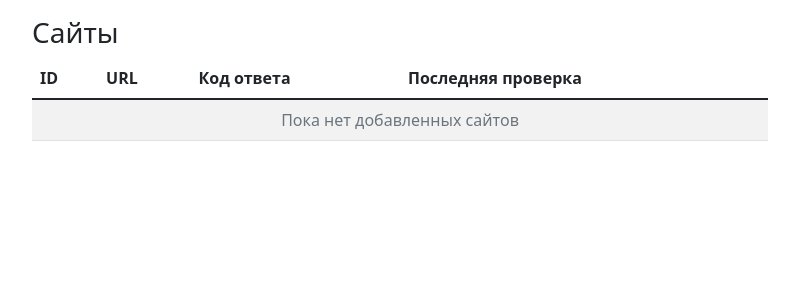
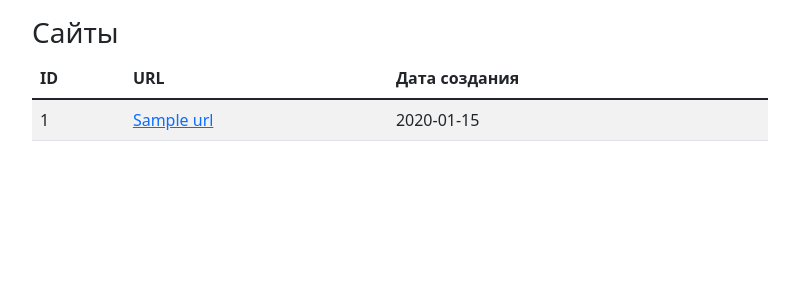
Before and after one commit to Greshn1k92/python-project-83, a Flask app: page /urls in a window 1280 px wide. Shown: the part 56-356 px from the top of the page, without its empty margins (240-1039 px from the left). Run offline with Flask 3, Linux system fonts and the light colour scheme; a database or web service that is not in the repository returns one stand-in record (values such as "Sample title"); some libraries are stand-ins or nearby versions.

Commit message:
Добавлена поддержка базы данных PostgreSQL
- Создан файл database.sql с таблицей urls
- Добавлен модуль database.py для работы с БД
- Реализована валидация URL
- Добавлены обработчики для работы с URL
- Обновлены шаблоны с атрибутами data-test
- Добавлена поддержка psycopg2-binary и validators

```diff
--- /dev/null
+++ b/database.sql
@@ -0,0 +1,5 @@
+CREATE TABLE urls (
+    id bigint PRIMARY KEY GENERATED ALWAYS AS IDENTITY,
+    name varchar(255) NOT NULL UNIQUE,
+    created_at timestamp DEFAULT CURRENT_TIMESTAMP
+);
--- a/page_analyzer/app.py
+++ b/page_analyzer/app.py
@@ -1,6 +1,7 @@
 import os
-from flask import Flask, render_template, request, flash, redirect, url_for
+from flask import Flask, render_template, request, flash, redirect, url_for, abort
 from dotenv import load_dotenv
+from .database import validate_url, add_url, get_url_by_id, get_all_urls, get_url_by_name
 
 load_dotenv()
 
@@ -17,15 +18,40 @@ def index():
 def urls():
     if request.method == 'POST':
         url = request.form.get('url')
-        if not url:
-            flash('URL обязателен', 'error')
-            return redirect(url_for('index'))
 
-        # Здесь будет логика обработки URL
-        flash('Страница успешно проверена', 'success')
-        return redirect(url_for('urls'))
+        # Валидация URL
+        is_valid, error_message = validate_url(url)
+        if not is_valid:
+            flash(error_message, 'error')
+            return render_template('index.html', url=url), 422
 
-    return render_template('urls.html')
+        # Проверяем, существует ли URL уже в базе
+        existing_url = get_url_by_name(url)
+        if existing_url:
+            flash('Страница уже существует', 'info')
+            return redirect(url_for('url_show', id=existing_url[0]))
+
+        # Добавляем новый URL
+        try:
+            url_id = add_url(url)
+            flash('Страница успешно добавлена', 'success')
+            return redirect(url_for('url_show', id=url_id))
+        except Exception as e:
+            flash('Произошла ошибка при добавлении URL', 'error')
+            return render_template('index.html', url=url), 422
+
+    # GET запрос - показываем список всех URL
+    urls_list = get_all_urls()
+    return render_template('urls.html', urls=urls_list)
+
+
+@app.route('/urls/<int:id>')
+def url_show(id):
+    url_data = get_url_by_id(id)
+    if not url_data:
+        abort(404)
+
+    return render_template('url_show.html', url=url_data)
 
 
 if __name__ == '__main__':
--- /dev/null
+++ b/page_analyzer/database.py
@@ -0,0 +1,80 @@
+import psycopg2
+import os
+from dotenv import load_dotenv
+from urllib.parse import urlparse
+import validators
+
+load_dotenv()
+
+DATABASE_URL = os.getenv('DATABASE_URL')
+
+
+def get_db_connection():
+    """Получение соединения с базой данных"""
+    return psycopg2.connect(DATABASE_URL)
+
+
+def validate_url(url):
+    """Валидация URL"""
+    if not url:
+        return False, "URL обязателен"
+
+    if len(url) > 255:
+        return False, "URL превышает 255 символов"
+
+    if not validators.url(url):
+        return False, "Некорректный URL"
+
+    return True, ""
+
+
+def add_url(url):
+    """Добавление URL в базу данных"""
+    conn = get_db_connection()
+    try:
+        with conn.cursor() as cur:
+            cur.execute(
+                "INSERT INTO urls (name) VALUES (%s) ON CONFLICT (name) DO NOTHING RETURNING id",
+                (url,)
+            )
+            result = cur.fetchone()
+            conn.commit()
+            return result[0] if result else None
+    except Exception as e:
+        conn.rollback()
+        raise e
+    finally:
+        conn.close()
+
+
+def get_url_by_id(url_id):
+    """Получение URL по ID"""
+    conn = get_db_connection()
+    try:
+        with conn.cursor() as cur:
+            cur.execute("SELECT id, name, created_at FROM urls WHERE id = %s", (url_id,))
+            return cur.fetchone()
+    finally:
+        conn.close()
+
+
+def get_all_urls():
+    """Получение всех URL, отсортированных по дате создания (новые первые)"""
+    conn = get_db_connection()
+    try:
+        with conn.cursor() as cur:
+            cur.execute("SELECT id, name, created_at FROM urls ORDER BY created_at DESC")
+            return cur.fetchall()
+    finally:
+        conn.close()
+
+
+def get_url_by_name(name):
+    """Получение URL по имени"""
+    conn = get_db_connection()
+    try:
+        with conn.cursor() as cur:
+            cur.execute("SELECT id, name, created_at FROM urls WHERE name = %s", (name,))
+            return cur.fetchone()
+    finally:
+        conn.close()
--- a/page_analyzer/templates/index.html
+++ b/page_analyzer/templates/index.html
@@ -8,7 +8,7 @@
         <h1 class="display-3">Анализатор страниц</h1>
         <p class="lead">Бесплатно проверяйте сайты на SEO пригодность</p>
         <form action="{{ url_for('urls') }}" method="post" class="d-flex justify-content-center">
-            <input type="text" name="url" placeholder="https://www.example.com" required class="form-control form-control-lg">
+            <input type="text" name="url" placeholder="https://www.example.com" required class="form-control form-control-lg" value="{{ url or '' }}">
             <input type="submit" class="btn btn-primary btn-lg ms-3 px-5 text-uppercase mx-3" value="Проверить">
         </form>
     </div>
--- a/page_analyzer/templates/urls.html
+++ b/page_analyzer/templates/urls.html
@@ -7,22 +7,30 @@
     <div class="col-12 col-md-10 col-lg-8 mx-auto">
         <h1 class="h3">Сайты</h1>
         <div class="table-responsive">
-            <table class="table table-striped">
+            <table class="table table-striped" data-test="urls">
                 <thead>
                     <tr>
                         <th>ID</th>
                         <th>URL</th>
-                        <th>Код ответа</th>
-                        <th>Последняя проверка</th>
+                        <th>Дата создания</th>
                     </tr>
                 </thead>
                 <tbody>
-                    <!-- Здесь будет список сайтов -->
-                    <tr>
-                        <td colspan="4" class="text-center text-muted">
-                            Пока нет добавленных сайтов
-                        </td>
-                    </tr>
+                    {% if urls %}
+                        {% for url in urls %}
+                        <tr>
+                            <td>{{ url[0] }}</td>
+                            <td><a href="{{ url_for('url_show', id=url[0]) }}">{{ url[1] }}</a></td>
+                            <td>{{ url[2].strftime('%Y-%m-%d') }}</td>
+                        </tr>
+                        {% endfor %}
+                    {% else %}
+                        <tr>
+                            <td colspan="3" class="text-center text-muted">
+                                Пока нет добавленных сайтов
+                            </td>
+                        </tr>
+                    {% endif %}
                 </tbody>
             </table>
         </div>
--- a/pyproject.toml
+++ b/pyproject.toml
@@ -11,6 +11,8 @@ dependencies = [
     "flask>=3.0.0",
     "gunicorn>=21.0.0",
     "python-dotenv>=1.0.0",
+    "psycopg2-binary>=2.9.0",
+    "validators>=0.20.0",
 ]
 
 [build-system]
```
Also changed, not shown: page_analyzer/templates/url_show.html (added, +29 -0 lines), 1 other file.
